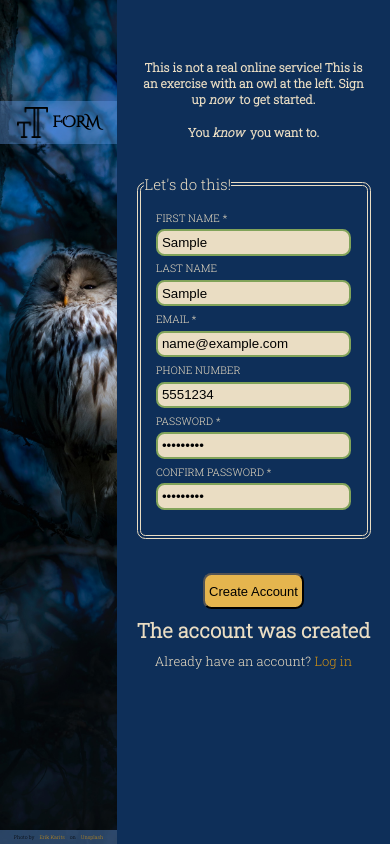
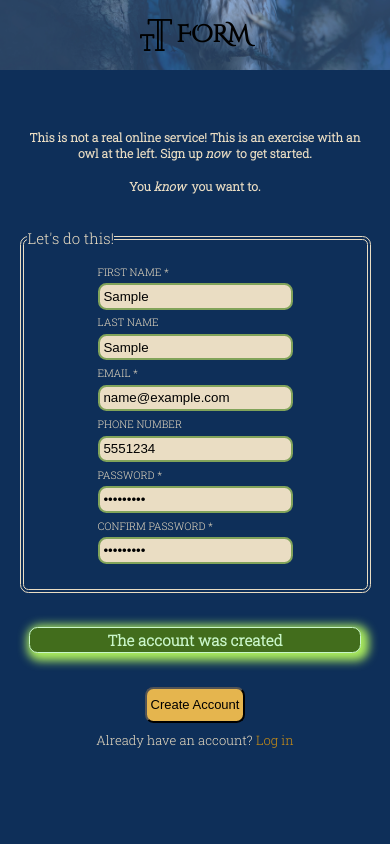
Before and after one commit to Sigolletes/sign_up_form, a plain HTML site: page index.html in a window 390 px wide. Both pictures are taken after typing "Sample", "Sample", "name@example.com", "5551234", "Sample123", "Sample123" into the empty fields and a click on the button "Create Account". Drawn offline with Linux system fonts and the light colour scheme.

Commit message:
Do mobile version

```diff
--- a/index.html
+++ b/index.html
@@ -69,9 +69,10 @@
             </fieldset>
 
             <fieldset name="button" id="button">
+
+                <h5 id="alertInfo"></h5>
+
                 <button type="button" id="submitButton">Create Account</button>
-
-                <h5 id="alertInfo">text</h5>
 
                 <p>Already have an account? <a href="">Log in</a></p>
             </fieldset>
@@ -80,7 +81,9 @@
 
     </div>
 
+    <div id="logIn">
 
+    </div>
 
 
 
--- a/script.js
+++ b/script.js
@@ -31,11 +31,15 @@ submitButton.addEventListener("click", () => {
 
     if (check === true && pass === true) {
         alertInfo.innerText = "The account was created";
+        alertInfo.classList.add("correct");
     } else if (check === false && pass === false) {
         alertInfo.textContent = "Fulfill all the required parameters";
+        alertInfo.classList.add("error");
     } else if (check === true && pass === false) {
         alertInfo.innerHTML = "The passwords aren't the same";
+        alertInfo.classList.add("error");
     } else {
         alertInfo.textContent = "Fulfill all the required parameters";
+        alertInfo.classList.add("error");
     }
 });
--- a/style.css
+++ b/style.css
@@ -51,13 +51,13 @@ body {
 }
 
 #logo img {
-    width: clamp(23px, 8vw, 80px);
+    width: clamp(32px, 8vw, 80px);
     height: auto;
 }
 
 h1 {
     font-family: 'Cinzel Decorative', cursive;
-    font-size: clamp(15px, 4vw, 50px);
+    font-size: clamp(24px, 4vw, 50px);
 }
 
 #photo p {
@@ -175,6 +175,79 @@ a {
     color: rgb(204, 143, 21);
 }
 
-h5 {
-    font-size: clamp(20px, 2vw, 50px);
+.error {
+    font-size: clamp(15px, 1.8vw, 50px);
+    color: rgb(245, 212, 212);
+    box-shadow: 3px 3px 10px 5px rgb(247, 40, 40);
+    background-color: rgb(111, 8, 8);
+    border-radius: 1vh;
+    border: 1px solid rgb(248, 81, 81);
+    padding: 0.5vw 1vw;
+    width: 50vw;
+    text-align: center;
+    margin-bottom: 3vh;
 }
+
+.correct {
+    font-size: clamp(15px, 1.8vw, 50px);
+    color: rgb(201, 246, 201);
+    box-shadow: 3px 3px 10px 5px rgb(172, 237, 93);
+    background-color: rgb(66, 109, 28);
+    border-radius: 1vh;
+    border: 1px solid rgb(201, 246, 201);
+    padding: 0.5vw 1vw;
+    width: 50vw;
+    text-align: center;
+    margin-bottom: 3vh;
+}
+
+
+
+
+@media only screen and (max-width: 450px) {
+    body {
+        display: flex;
+        flex-direction: column;
+    }
+
+    #photo {
+        width: 100vw;
+        height: 70px;
+        flex-direction: column-reverse;
+        justify-content: space-between;
+        align-items: center;
+        position: sticky;
+        top: auto;
+        bottom: auto;
+        left: auto;
+    }
+
+    #form {
+        width: 100vw;
+        height: auto;
+        position: sticky;
+        top: auto;
+        bottom: auto;
+        left: auto;
+    }
+
+    #logo {
+        width: 100vw;
+        height: 100%;
+        margin-top: 0;
+    }
+
+    #photo p {
+        display: none;
+    }
+
+    .error {
+        padding: 0.5vw;
+        width: 85vw;
+    }
+
+    .correct {
+        padding: 0.5vw;
+        width: 85vw;
+    }
+}
```
